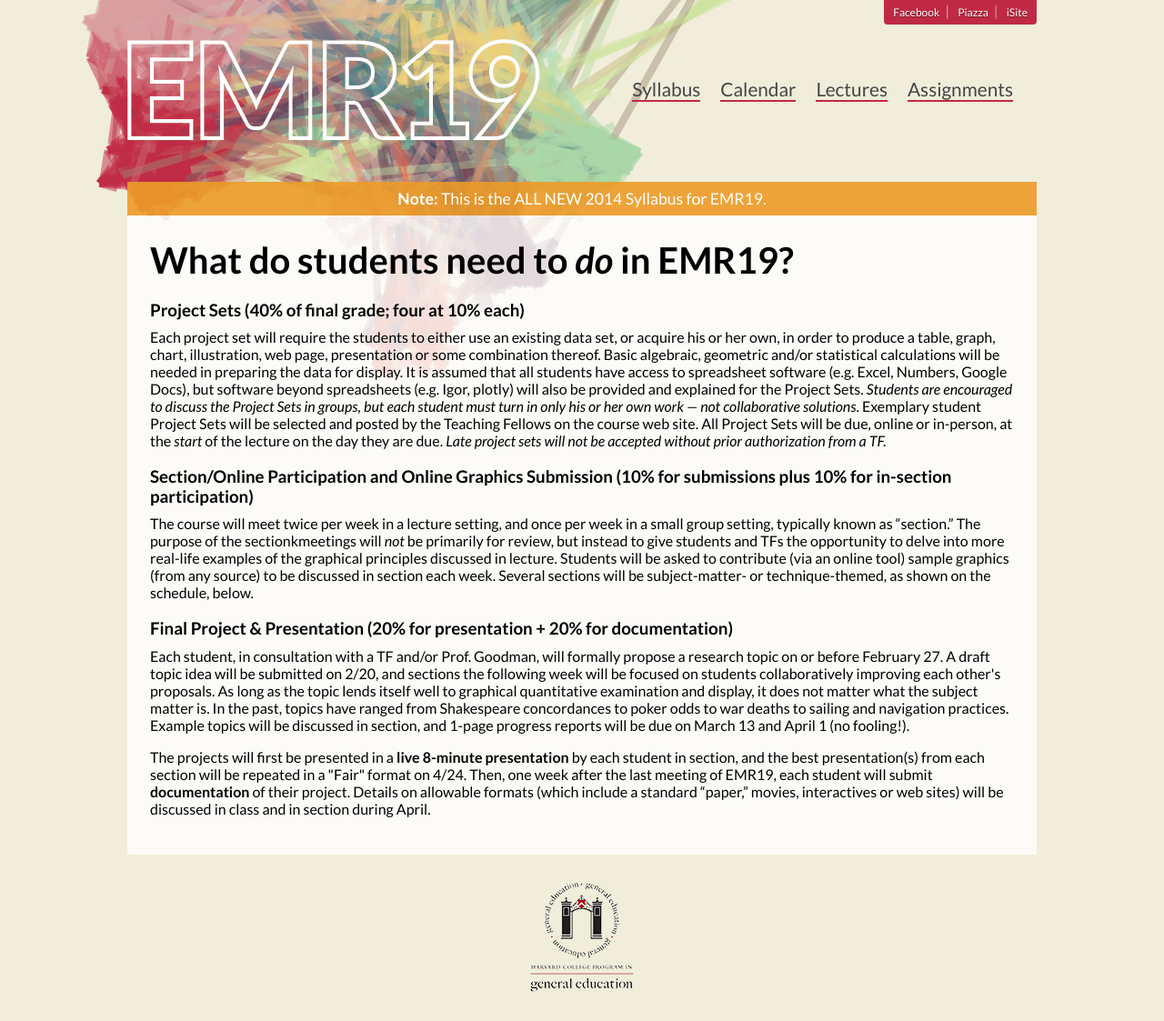
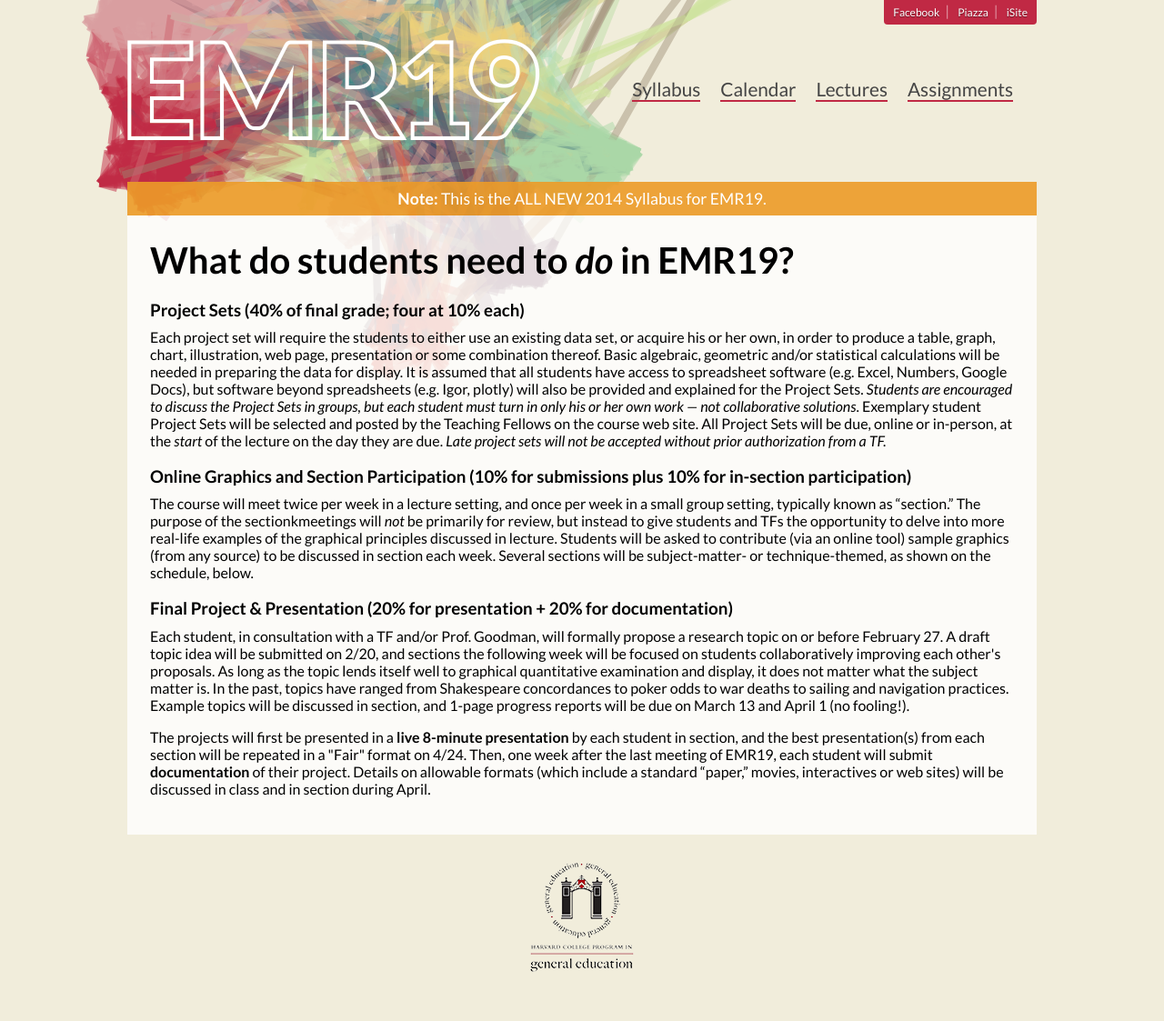
Before and after one commit to emr19/emr19.github.io, a Jekyll site: the page built from syllabus/index.html, in a window 1280 px wide. Shown: the whole page at 91% size. Built offline with Jekyll 4.4.1, drawn with Linux system fonts in a browser that asks for light colours; Markdown is read by kramdown in place of the engine named in the settings; after the commit the page ends 1101 px from its top, so only the background shows below that.

Commit message:
fixed title of section bit

```diff
--- a/syllabus/index.html
+++ b/syllabus/index.html
@@ -29,7 +29,7 @@ Each project set will require the students to either use
 </p>
 
 
-<h3>Section/Online Participation and Online Graphics Submission (10% for submissions plus 10% for in-section participation)</h3>
+<h3>Online Graphics and Section Participation (10% for submissions plus 10% for in-section participation)</h3>
 
 <p>
 <span>The course will meet twice per week in a lecture setting,
```
